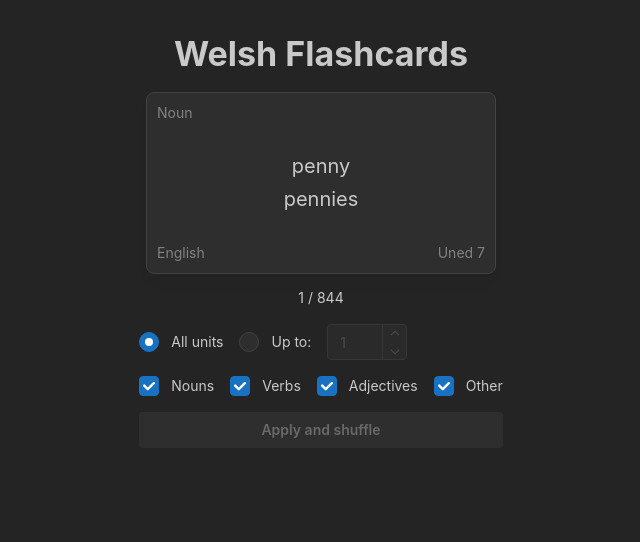
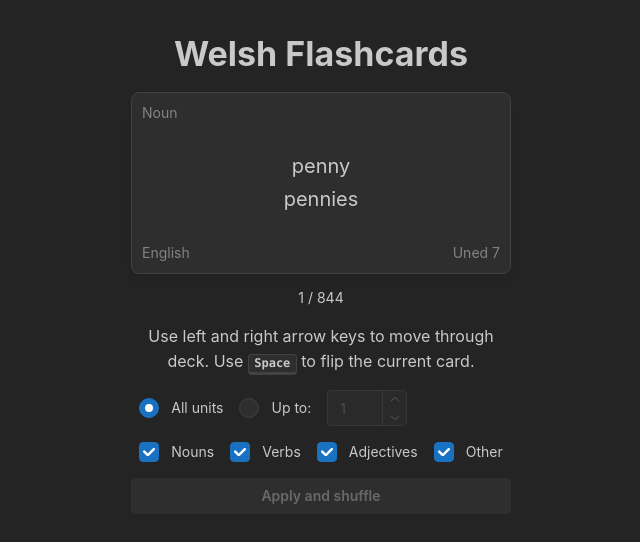
Before and after one commit to rjw57/welsh-flashcards, a React (Vite) app: page / in a window 1280 px wide. Shown: the top 542 px of the page, without its empty margins (319-959 px from the left). Built offline with nearby package versions, Linux system fonts and the light colour scheme.

Commit message:
feat: add instructions pane

```diff
--- a/src/pages/Index.tsx
+++ b/src/pages/Index.tsx
@@ -1,5 +1,5 @@
 import { useState } from "react";
-import { Text, Title, Button, Stack, Box } from "@mantine/core";
+import { Text, Title, Button, Stack, Box, Kbd, Group } from "@mantine/core";
 import FlashCard from "../components/FlashCard";
 import VOCAB, { PartOfSpeech, getMaxUnit } from "../vocab";
 import OptionsPane from "../components/OptionsPane.tsx";
@@ -77,9 +77,10 @@ const Index = () => {
   });
 
   return (
-    <Stack align="center" mt="xl">
+    <Group justify="center" mt="xl">
+      <Stack align="center" maw={380}>
         <Title>Welsh Flashcards</Title>
-      <Box w={350} h={180} pos="relative">
+        <Box w="100%" h={180} pos="relative">
           {[cardIndex - 1, cardIndex, cardIndex + 1].map((idx) => {
             if (idx < 0 || idx >= vocab.length) {
               return undefined;
@@ -103,12 +104,13 @@ const Index = () => {
             );
           })}
         </Box>
-      {vocab.length > 0 && (
         <Text size="sm">
           {cardIndex + 1} / {vocab.length}
         </Text>
-      )}
-      <Stack>
+        <Text ta="center">
+          Use left and right arrow keys to move through deck. Use <Kbd>Space</Kbd> to flip the
+          current card.
+        </Text>
         <OptionsPane
           options={options}
           onChange={(newOptions) => {
@@ -118,6 +120,7 @@ const Index = () => {
           maxUnit={getMaxUnit() ?? undefined}
         />
         <Button
+          fullWidth
           variant="outline"
           disabled={!optionsUpdated}
           onClick={() => {
@@ -131,7 +134,7 @@ const Index = () => {
           Apply and shuffle
         </Button>
       </Stack>
-    </Stack>
+    </Group>
   );
 };
 
```
Lines whose indentation alone changed are shown as unchanged.
